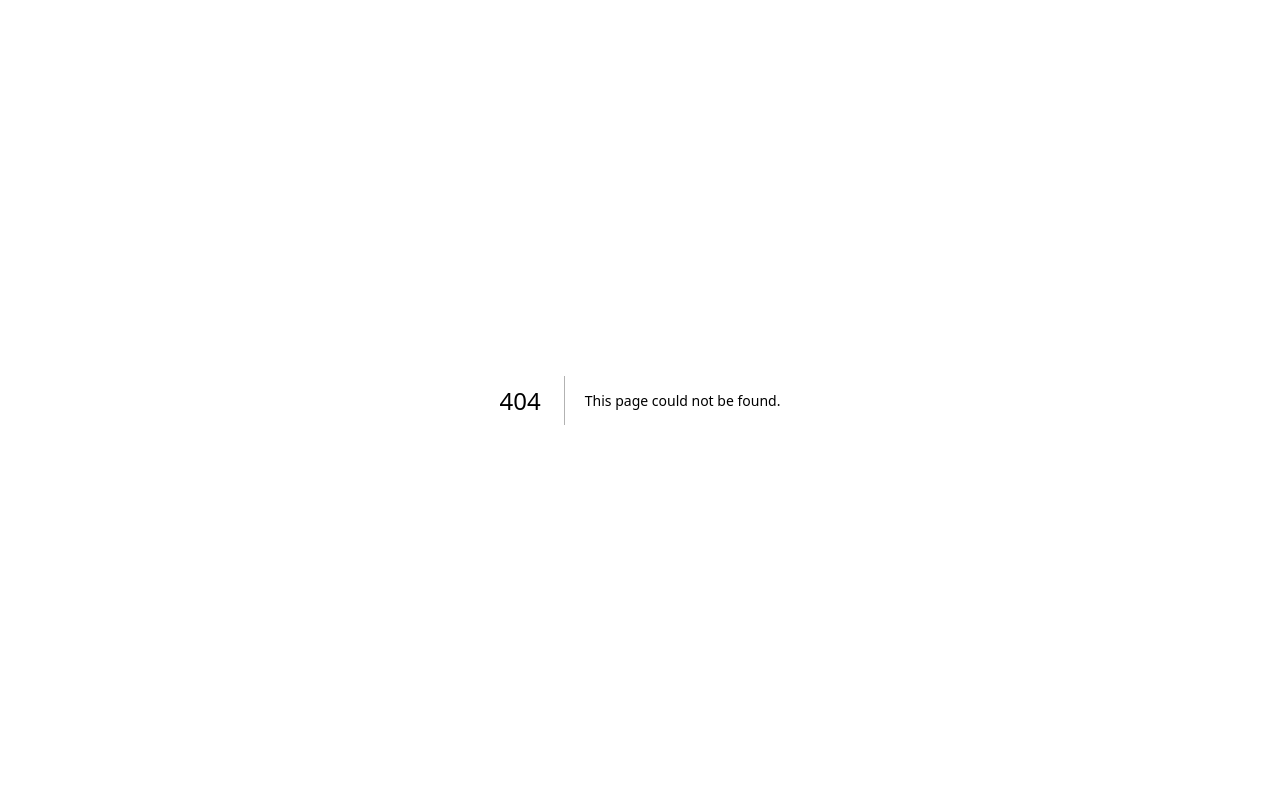
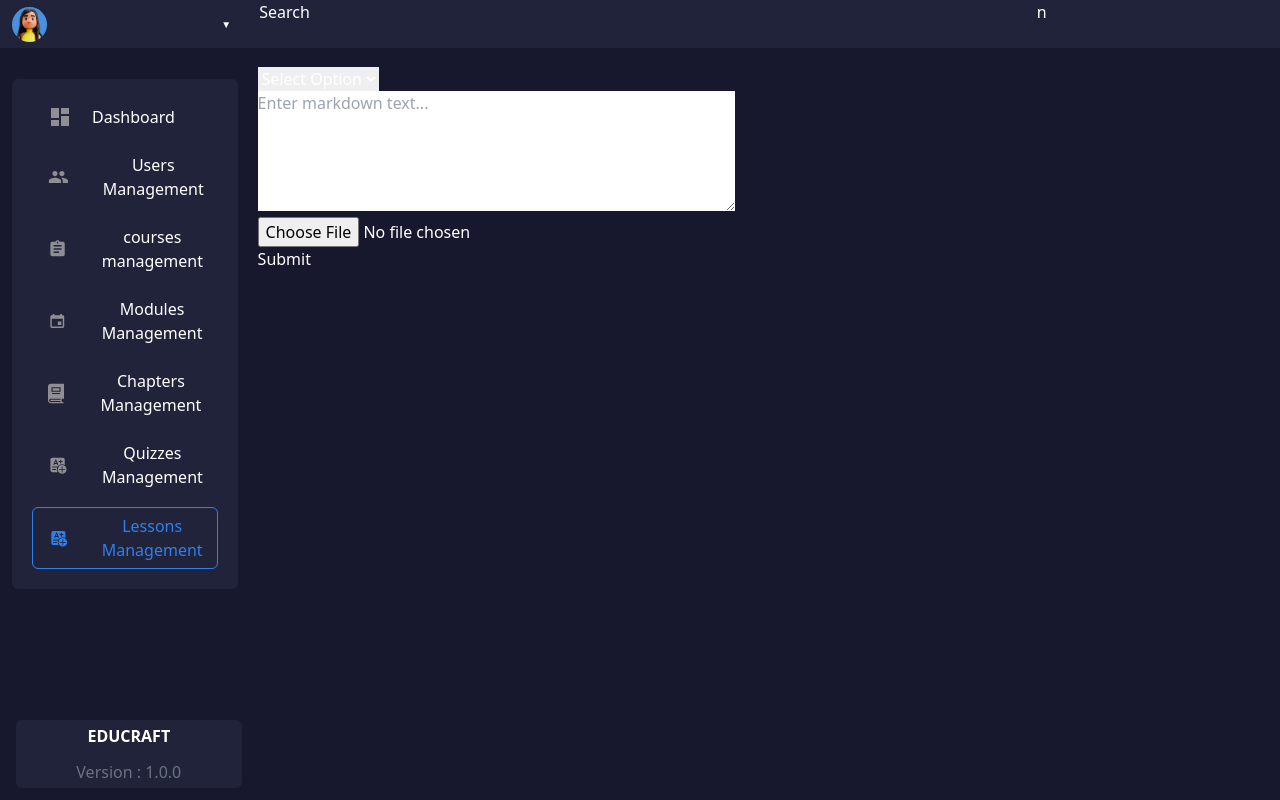
Before and after one commit to Hamza-El-Fahli/Educraft_Server, a Next.js app: page /lessons in a window 1280 px wide. Before the commit this address had no page. Built offline with nearby package versions, Linux system fonts and the light colour scheme.

Commit message:
wip: Lessons Management
- add Lessons page
- add lessons page to sidenav
- install ReactMarkdown

```diff
--- a/package.json
+++ b/package.json
@@ -17,7 +17,8 @@
     "mongoose": "^8.2.0",
     "next": "14.1.0",
     "react": "^18",
-    "react-dom": "^18"
+    "react-dom": "^18",
+    "react-markdown": "^9.0.1"
   },
   "devDependencies": {
     "@types/bcrypt": "^5.0.2",
--- /dev/null
+++ b/src/app/(dashboard)/lessons/page.tsx
@@ -0,0 +1,58 @@
+"use client"
+import { useState } from 'react';
+import ReactMarkdown from 'react-markdown';
+
+
+type Event = any
+
+export default function Lessons () {
+  const [selectedOption, setSelectedOption] = useState('');
+  const [textAreaValue, setTextAreaValue] = useState('');
+  const [mediaUrls, setMediaUrls] = useState([]);
+
+  const handleOptionChange = (event:Event) => {
+    setSelectedOption(event.target.value);
+  };
+
+  const handleTextAreaChange = (event:Event) => {
+    setTextAreaValue(event.target.value);
+  };
+
+  const handleMediaUpload = (event:Event) => {
+    // Handle media upload here (e.g., upload to server, store URL, etc.)
+    const file = event.target.files[0];
+    // For simplicity, just set the URL directly (this won't work in a real scenario)
+    setMediaUrls([...mediaUrls, URL.createObjectURL(file)]);
+  };
+
+  const handleSubmit = (event:Event) => {
+    event.preventDefault();
+    // Handle form submission here
+  };
+
+  return (
+    <div>
+      <form onSubmit={handleSubmit}>
+        <select value={selectedOption} onChange={handleOptionChange}>
+          <option value="">Select Option</option>
+          <option value="option1">Option 1</option>
+          <option value="option2">Option 2</option>
+          <option value="option3">Option 3</option>
+        </select>
+        <textarea
+          value={textAreaValue}
+          onChange={handleTextAreaChange}
+          placeholder="Enter markdown text..."
+          rows={5}
+          cols={50}
+        />
+        {mediaUrls.map((url) => (
+          <img key={url} src={url} alt="Uploaded Media" style={{ maxWidth: '100px', maxHeight: '100px' }} />
+        ))}
+        <input type="file" accept="image/*" onChange={handleMediaUpload} />
+        <button type="submit">Submit</button>
+      </form>
+      <ReactMarkdown>{textAreaValue}</ReactMarkdown>
+    </div>
+  );
+};
--- a/src/components/sidenav.tsx
+++ b/src/components/sidenav.tsx
@@ -80,6 +80,23 @@ link : "/quizzes",
       <path d="M23.2375 17.5C23.2375 20.5375 20.7751 23 17.7375 23C14.7 23 12.2375 20.5375 12.2375 17.5C12.2375 14.4625 14.7 12 17.7375 12C20.7751 12 23.2375 14.4625 23.2375 17.5ZM18.2375 14C18.2375 13.7239 18.0137 13.5 17.7375 13.5C17.4614 13.5 17.2375 13.7239 17.2375 14V17H14.2375C13.9614 17 13.7375 17.2239 13.7375 17.5C13.7375 17.7761 13.9614 18 14.2375 18H17.2375V21C17.2375 21.2761 17.4614 21.5 17.7375 21.5C18.0137 21.5 18.2375 21.2761 18.2375 21V18H21.2375C21.5137 18 21.7375 17.7761 21.7375 17.5C21.7375 17.2239 21.5137 17 21.2375 17H18.2375V14Z" fill="#8E8E93"/>
       </svg>
       `
+    },
+
+    {
+link : "/lessons",
+      title: "Lessons Management",
+      logo: `<svg width="24" height="24" viewBox="0 0 24 24" fill="none" xmlns="http://www.w3.org/2000/svg">
+      <path d="M8.82201 9.50902H10.6773L9.74921 7.26202L8.82201 9.50902Z" fill="#2F80ED"/>
+      <path d="M5.625 3C4.17525 3 3 4.17525 3 5.625V18.375C3 19.8247 4.17525 21 5.625 21H12.2593C11.6125 19.9897 11.2375 18.7887 11.2375 17.5C11.2375 16.7082 11.3791 15.9495 11.6383 15.2478H5.625C5.2798 15.2478 5 14.968 5 14.6228C5 14.2776 5.2798 13.9978 5.625 13.9978H12.2607C13.4161 12.1948 15.4373 11 17.7376 11C18.9267 11 20.0411 11.3193 21 11.8768V5.625C21 4.17525 19.8247 3 18.375 3H5.625ZM5 17.625C5 17.2798 5.2798 17 5.625 17H9.62905C9.9742 17 10.2541 17.2798 10.2541 17.625C10.2541 17.9702 9.9742 18.25 9.62905 18.25H5.625C5.2798 18.25 5 17.9702 5 17.625ZM9.74885 4.99915C10.0019 4.99911 10.23 5.15165 10.3266 5.38555L12.7027 11.1385C12.8344 11.4576 12.6826 11.823 12.3636 11.9548C12.0445 12.0866 11.6791 11.9348 11.5473 11.6158L11.1935 10.7591H8.30615L7.9527 11.6156C7.82105 11.9347 7.45565 12.0865 7.13655 11.9549C6.8175 11.8232 6.66555 11.4578 6.79725 11.1388L9.1712 5.38575C9.26775 5.1518 9.4958 4.99919 9.74885 4.99915ZM15.8738 4.99905C16.219 4.99905 16.4988 5.2789 16.4988 5.62405V7H17.875C18.2202 7 18.5 7.2798 18.5 7.625C18.5 7.9702 18.2202 8.25 17.875 8.25H16.4988V9.62415C16.4988 9.9693 16.219 10.2492 15.8738 10.2492C15.5286 10.2492 15.2488 9.9693 15.2488 9.62415V8.25H13.875C13.5298 8.25 13.25 7.9702 13.25 7.625C13.25 7.2798 13.5298 7 13.875 7H15.2488V5.62405C15.2488 5.2789 15.5286 4.99905 15.8738 4.99905Z" fill="#2F80ED"/>
+      <path d="M23.2375 17.5C23.2375 20.5375 20.7751 23 17.7375 23C14.7 23 12.2375 20.5375 12.2375 17.5C12.2375 14.4625 14.7 12 17.7375 12C20.7751 12 23.2375 14.4625 23.2375 17.5ZM18.2375 14C18.2375 13.7239 18.0137 13.5 17.7375 13.5C17.4614 13.5 17.2375 13.7239 17.2375 14V17H14.2375C13.9614 17 13.7375 17.2239 13.7375 17.5C13.7375 17.7761 13.9614 18 14.2375 18H17.2375V21C17.2375 21.2761 17.4614 21.5 17.7375 21.5C18.0137 21.5 18.2375 21.2761 18.2375 21V18H21.2375C21.5137 18 21.7375 17.7761 21.7375 17.5C21.7375 17.2239 21.5137 17 21.2375 17H18.2375V14Z" fill="#2F80ED"/>
+      </svg>
+      `,
+      uncheck : `<svg width="24" height="24" viewBox="0 0 24 24" fill="none" xmlns="http://www.w3.org/2000/svg">
+      <path d="M8.82201 9.50902H10.6773L9.74921 7.26202L8.82201 9.50902Z" fill="#8E8E93"/>
+      <path d="M5.625 3C4.17525 3 3 4.17525 3 5.625V18.375C3 19.8247 4.17525 21 5.625 21H12.2593C11.6125 19.9897 11.2375 18.7887 11.2375 17.5C11.2375 16.7082 11.3791 15.9495 11.6383 15.2478H5.625C5.2798 15.2478 5 14.968 5 14.6228C5 14.2776 5.2798 13.9978 5.625 13.9978H12.2607C13.4161 12.1948 15.4373 11 17.7376 11C18.9267 11 20.0411 11.3193 21 11.8768V5.625C21 4.17525 19.8247 3 18.375 3H5.625ZM5 17.625C5 17.2798 5.2798 17 5.625 17H9.62905C9.9742 17 10.2541 17.2798 10.2541 17.625C10.2541 17.9702 9.9742 18.25 9.62905 18.25H5.625C5.2798 18.25 5 17.9702 5 17.625ZM9.74885 4.99915C10.0019 4.99911 10.23 5.15165 10.3266 5.38555L12.7027 11.1385C12.8344 11.4576 12.6826 11.823 12.3636 11.9548C12.0445 12.0866 11.6791 11.9348 11.5473 11.6158L11.1935 10.7591H8.30615L7.9527 11.6156C7.82105 11.9347 7.45565 12.0865 7.13655 11.9549C6.8175 11.8232 6.66555 11.4578 6.79725 11.1388L9.1712 5.38575C9.26775 5.1518 9.4958 4.99919 9.74885 4.99915ZM15.8738 4.99905C16.219 4.99905 16.4988 5.2789 16.4988 5.62405V7H17.875C18.2202 7 18.5 7.2798 18.5 7.625C18.5 7.9702 18.2202 8.25 17.875 8.25H16.4988V9.62415C16.4988 9.9693 16.219 10.2492 15.8738 10.2492C15.5286 10.2492 15.2488 9.9693 15.2488 9.62415V8.25H13.875C13.5298 8.25 13.25 7.9702 13.25 7.625C13.25 7.2798 13.5298 7 13.875 7H15.2488V5.62405C15.2488 5.2789 15.5286 4.99905 15.8738 4.99905Z" fill="#8E8E93"/>
+      <path d="M23.2375 17.5C23.2375 20.5375 20.7751 23 17.7375 23C14.7 23 12.2375 20.5375 12.2375 17.5C12.2375 14.4625 14.7 12 17.7375 12C20.7751 12 23.2375 14.4625 23.2375 17.5ZM18.2375 14C18.2375 13.7239 18.0137 13.5 17.7375 13.5C17.4614 13.5 17.2375 13.7239 17.2375 14V17H14.2375C13.9614 17 13.7375 17.2239 13.7375 17.5C13.7375 17.7761 13.9614 18 14.2375 18H17.2375V21C17.2375 21.2761 17.4614 21.5 17.7375 21.5C18.0137 21.5 18.2375 21.2761 18.2375 21V18H21.2375C21.5137 18 21.7375 17.7761 21.7375 17.5C21.7375 17.2239 21.5137 17 21.2375 17H18.2375V14Z" fill="#8E8E93"/>
+      </svg>
+      `
     }
   ];
   const router = useRouter();
```
Also changed, not shown: src/database/models/lessosns.ts (added, +25 -0 lines), 1 other file (tests, documents, lock files or other folders).
